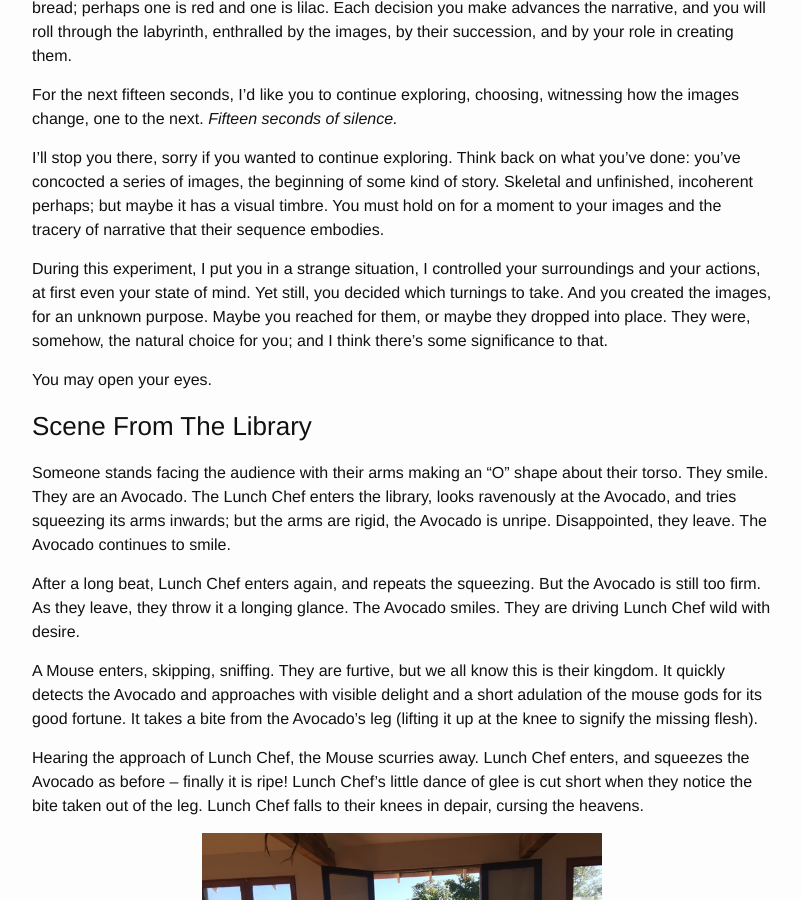
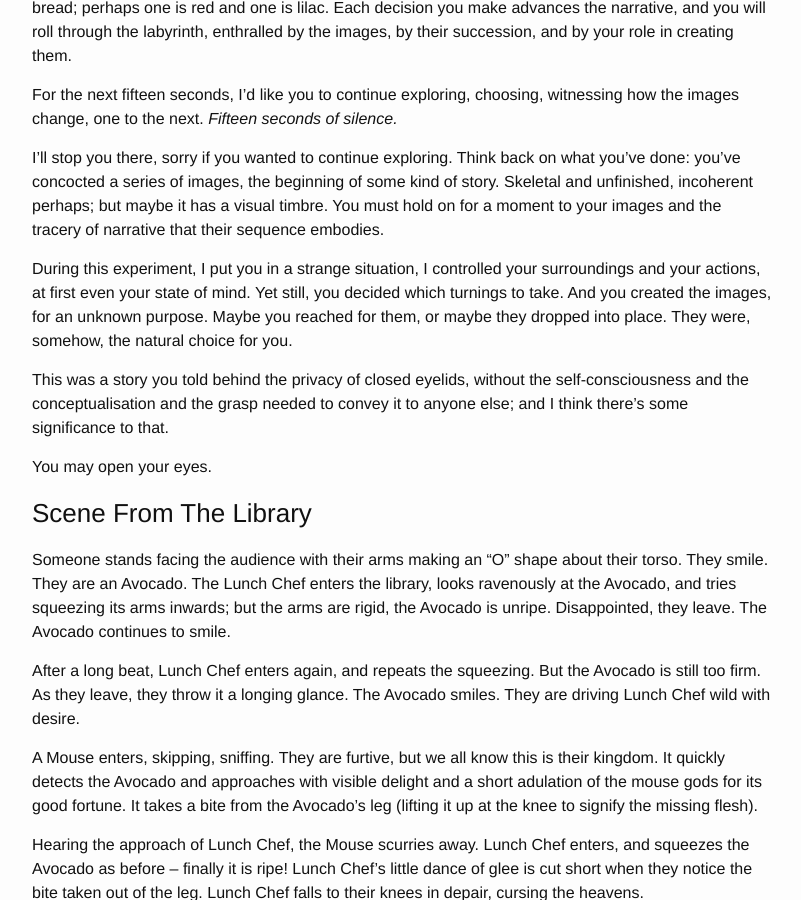
Before and after one commit to Allium/WithoutHeadOrFoot, a Jekyll site: the page built from _posts/2016-09-07-Gometra-Theatre-Festival-2016.md, in a window 1280 px wide and 900 px high, scrolled down 1894 px. Shown: the whole window, without its empty margins (238-1039 px from the left). Built offline with Jekyll 4.4.1, drawn with Linux system fonts in a browser that asks for light colours; comment, search, counter and statistics services are not loaded; some of the changed text lies outside the part shown.

Commit message:
Updated some tags, and minor edit to plays.

```diff
--- a/_posts/2016-09-07-Gometra-Theatre-Festival-2016.md
+++ b/_posts/2016-09-07-Gometra-Theatre-Festival-2016.md
@@ -47,7 +47,9 @@ For the next fifteen seconds, I'd like you to continue exploring, choosing, witn
 
 I'll stop you there, sorry if you wanted to continue exploring. Think back on what you've done: you've concocted a series of images, the beginning of some kind of story. Skeletal and unfinished, incoherent perhaps; but maybe it has a visual timbre. You must hold on for a moment to your images and the tracery of narrative that their sequence embodies.
 
-During this experiment, I put you in a strange situation, I controlled your surroundings and your actions, at first even your state of mind. Yet still, you decided which turnings to take. And you created the images, for an unknown purpose. Maybe you reached for them, or maybe they dropped into place. They were, somehow, the natural choice for you; and I think there's some significance to that.
+During this experiment, I put you in a strange situation, I controlled your surroundings and your actions, at first even your state of mind. Yet still, you decided which turnings to take. And you created the images, for an unknown purpose. Maybe you reached for them, or maybe they dropped into place. They were, somehow, the natural choice for you.
+
+This was a story you told behind the privacy of closed eyelids, without the self-consciousness and the conceptualisation and the grasp needed to convey it to anyone else; and I think there's some significance to that.
 
 You may open your eyes.
 
```
Also changed, not shown: other parts of _posts/2016-09-07-Gometra-Theatre-Festival-2016.md (+1 -1 lines), _posts/2016-03-21-Reflexions-on-Light.md (+1 -1 lines), _posts/2016-05-15-Collected-Broodings.md (+1 -1 lines).
